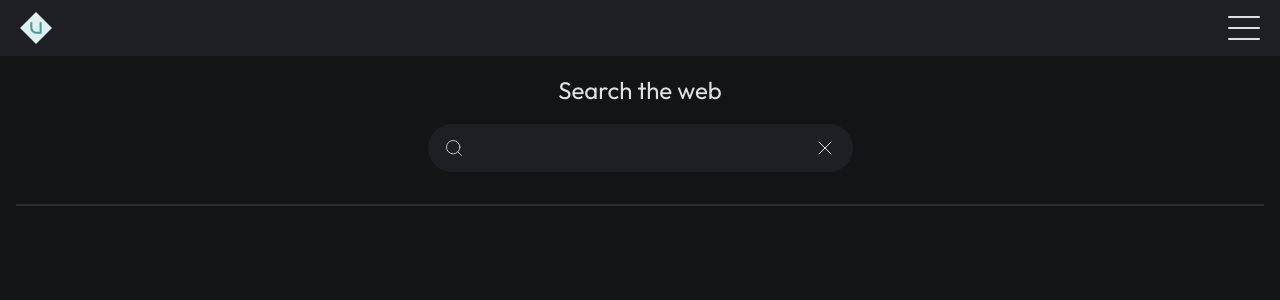
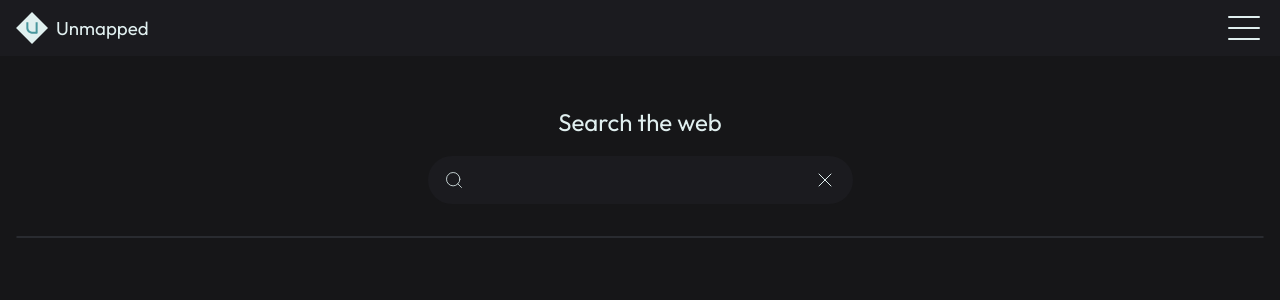
Before and after one commit to LilleboHaugen/Unmapped, a Next.js app: page / in a window 1280 px wide. Shown: the top 300 px of the page. Built offline with nearby package versions, Linux system fonts and the light colour scheme.

Commit message:
Navbar and README

```diff
--- a/package.json
+++ b/package.json
@@ -12,6 +12,7 @@
     "prepare": "husky"
   },
   "dependencies": {
+    "jotai": "^2.11.0",
     "next": "15.1.4",
     "react": "^19.0.0",
     "react-dom": "^19.0.0"
--- a/src/app/layout.tsx
+++ b/src/app/layout.tsx
@@ -1,7 +1,7 @@
 import type { Metadata } from "next"
 import { Outfit } from "next/font/google"
+import { NavbarMobile, NavbarMobileMenu } from "@/components"
 import "../styles/index.scss"
-import { NavbarMobile } from "@/components"
 
 // If loading a variable font, you don't need to specify the font weight
 const outfit = Outfit({
@@ -24,7 +24,10 @@ export default function RootLayout({
     <html lang="en" className="App--dark">
       <body className={outfit.className}>
         <NavbarMobile />
-        <main>{children}</main>
+        <main>
+          <NavbarMobileMenu />
+          {children}
+        </main>
       </body>
     </html>
   )
--- a/src/components/Hamburger/Hamburger.scss
+++ b/src/components/Hamburger/Hamburger.scss
@@ -14,5 +14,23 @@
     height: 2px;
     background-color: var(--text-color);
     border-radius: 5px;
+    transition:
+      opacity 0.25s ease,
+      transform 0.25s ease;
   }
 }
+
+.Hamburger.navbarIsOpen {
+  .line:nth-of-type(1) {
+    transform: translateY(11px) rotate(-45deg);
+  }
+
+  .line:nth-of-type(2) {
+    opacity: 0;
+    transform: translateX(100%);
+  }
+
+  .line:nth-of-type(3) {
+    transform: translateY(-11px) rotate(45deg);
+  }
+}
--- a/src/components/Hamburger/Hamburger.tsx
+++ b/src/components/Hamburger/Hamburger.tsx
@@ -1,13 +1,19 @@
+"use client"
+
 import React from "react"
 import "./Hamburger.scss"
+import { useAtomValue } from "jotai"
+import { navbarIsOpenAtom } from "@/context/formStore"
 
 interface HamburgerProps {
   // Define your props here
 }
 
 export const Hamburger: React.FC<HamburgerProps> = () => {
+  const navbarIsOpen = useAtomValue(navbarIsOpenAtom)
+
   return (
-    <div className="Hamburger">
+    <div className={`Hamburger ${navbarIsOpen ? "navbarIsOpen" : ""}`}>
       <div className="line"></div>
       <div className="line"></div>
       <div className="line"></div>
--- a/src/components/NavbarMobile/NavbarMobile.scss
+++ b/src/components/NavbarMobile/NavbarMobile.scss
@@ -6,13 +6,15 @@
   justify-content: space-between;
   align-items: center;
   padding: 8px 16px;
+  z-index: 2;
 
   .icon {
-    width: 40px;
     height: 40px;
     display: flex;
     justify-content: center;
     align-items: center;
+    display: flex;
+    gap: 8px;
 
     &:hover {
       cursor: pointer;
--- a/src/components/NavbarMobile/NavbarMobile.tsx
+++ b/src/components/NavbarMobile/NavbarMobile.tsx
@@ -1,20 +1,31 @@
+"use client"
+
 import React from "react"
 import Link from "next/link"
-import "./NavbarMobile.scss"
 import { Favicon } from "@/components/Icons"
 import { Hamburger } from "@/components/Hamburger/Hamburger"
+import { useAtom } from "jotai"
+import { navbarIsOpenAtom } from "@/context/formStore"
+import "./NavbarMobile.scss"
 
 interface NavbarMobileProps {
   // Define your props here
 }
 
 export const NavbarMobile: React.FC<NavbarMobileProps> = () => {
+  const [navbarIsOpen, setNavbarIsOpen] = useAtom(navbarIsOpenAtom)
+
   return (
     <div className="NavbarMobile">
-      <Link href={"/"} className="icon">
+      <Link
+        href={"/"}
+        className="icon"
+        onClick={() => navbarIsOpen && setNavbarIsOpen(false)}
+      >
         <Favicon />
+        <h3>Unmapped</h3>
       </Link>
-      <div className="icon">
+      <div className="icon" onClick={() => setNavbarIsOpen(!navbarIsOpen)}>
         <Hamburger />
       </div>
     </div>
--- /dev/null
+++ b/src/components/NavbarMobileMenu/NavbarMobileMenu.scss
@@ -0,0 +1,32 @@
+.NavbarMobileMenu {
+  position: absolute;
+  left: 0;
+  top: 0;
+  background-color: var(--bg-secondary-color);
+  padding: 16px;
+  width: 100%;
+  height: 100%;
+  z-index: 1;
+  visibility: hidden;
+  transform: translateY(-100%);
+  transition:
+    transform 0.25s ease,
+    visibility 0.25s ease;
+  transition-delay: 0.25s;
+
+  .content {
+    opacity: 0;
+    transition: opacity 0.25s ease;
+  }
+}
+
+.NavbarMobileMenu.navbarIsOpen {
+  visibility: visible;
+  transform: translateY(0);
+  transition-delay: 0s;
+
+  .content {
+    opacity: 1;
+    transition-delay: 0.25s;
+  }
+}
--- /dev/null
+++ b/src/components/NavbarMobileMenu/NavbarMobileMenu.tsx
@@ -0,0 +1,27 @@
+"use client"
+
+import React from "react"
+import { useAtom } from "jotai"
+import { navbarIsOpenAtom } from "@/context/formStore"
+import "./NavbarMobileMenu.scss"
+import Link from "next/link"
+
+interface NavbarMobileMenuProps {
+  // Define your props here
+}
+
+export const NavbarMobileMenu: React.FC<NavbarMobileMenuProps> = () => {
+  const [navbarIsOpen, setNavbarIsOpen] = useAtom(navbarIsOpenAtom)
+
+  return (
+    <div className={`NavbarMobileMenu ${navbarIsOpen ? "navbarIsOpen" : ""}`}>
+      <div className="content">
+        <nav>
+          <Link href={"/"} onClick={() => setNavbarIsOpen(false)}>
+            Homepage
+          </Link>
+        </nav>
+      </div>
+    </div>
+  )
+}
--- a/src/components/index.ts
+++ b/src/components/index.ts
@@ -1,3 +1,4 @@
 export { NavbarMobile } from "./NavbarMobile/NavbarMobile"
 export { Hamburger } from "./Hamburger/Hamburger"
 export { GoogleSearchBar } from "./GoogleSearchBar/GoogleSearchBar"
+export { NavbarMobileMenu } from "./NavbarMobileMenu/NavbarMobileMenu"
--- /dev/null
+++ b/src/context/formStore.ts
@@ -0,0 +1,3 @@
+import { atom } from "jotai"
+
+export const navbarIsOpenAtom = atom<boolean>(false)
--- a/src/styles/colors.css
+++ b/src/styles/colors.css
@@ -2,7 +2,7 @@
   --bg-color: #f5f6fa; /* Light grayish-white background */
   --bg-secondary-color: #ffffff; /* Pure white for secondary elements */
   --text-color: #1c1c1e; /* Deep black text for readability */
-  --primary-color: #007aff; /* Slightly darker blue for primary actions */
+  --primary-color: #49979d; /* Slightly darker blue for primary actions */
   --border-color: #d6d7db; /* Subtle gray border */
   --cta-color: #ff3b30; /* Bright red for CTAs */
   --cta-text-color: #ffffff; /* White text on CTAs for contrast */
@@ -11,10 +11,10 @@
 }
 
 .App--dark {
-  --bg-color: #121416; /* Dark background */
-  --bg-secondary-color: #1e1f24; /* Slightly lighter secondary background */
-  --text-color: #e0e0e0; /* Light gray text for readability */
-  --primary-color: #4e9ffe; /* Vibrant blue for primary actions */
+  --bg-color: #161618; /* Dark background */
+  --bg-secondary-color: #1b1b1f; /* Slightly lighter secondary background */
+  --text-color: #e0efef; /* Light gray text for readability */
+  --primary-color: #49979d; /* Vibrant blue for primary actions */
   --border-color: #292b30; /* Subtle border color */
   --cta-color: #ff5c5c; /* Eye-catching red for call-to-action buttons */
   --cta-text-color: #ffffff; /* White text on CTAs for contrast */
--- a/src/styles/index.scss
+++ b/src/styles/index.scss
@@ -24,7 +24,7 @@ body {
   height: 100%;
   height: 100dvh;
   background-color: var(--bg-color);
-  overscroll-behavior: none;
+  overflow: hidden;
 }
 
 body {
@@ -35,6 +35,8 @@ body {
 main {
   flex: 1;
   padding: 16px;
+  padding-top: 48px;
+  position: relative;
 }
 
 img {
@@ -64,4 +66,5 @@ textarea {
 
 hr {
   border: 1px solid var(--border-color);
+  border-radius: 5px;
 }
```
Also changed, not shown: 2 other files (tests, documents, lock files or other folders).
